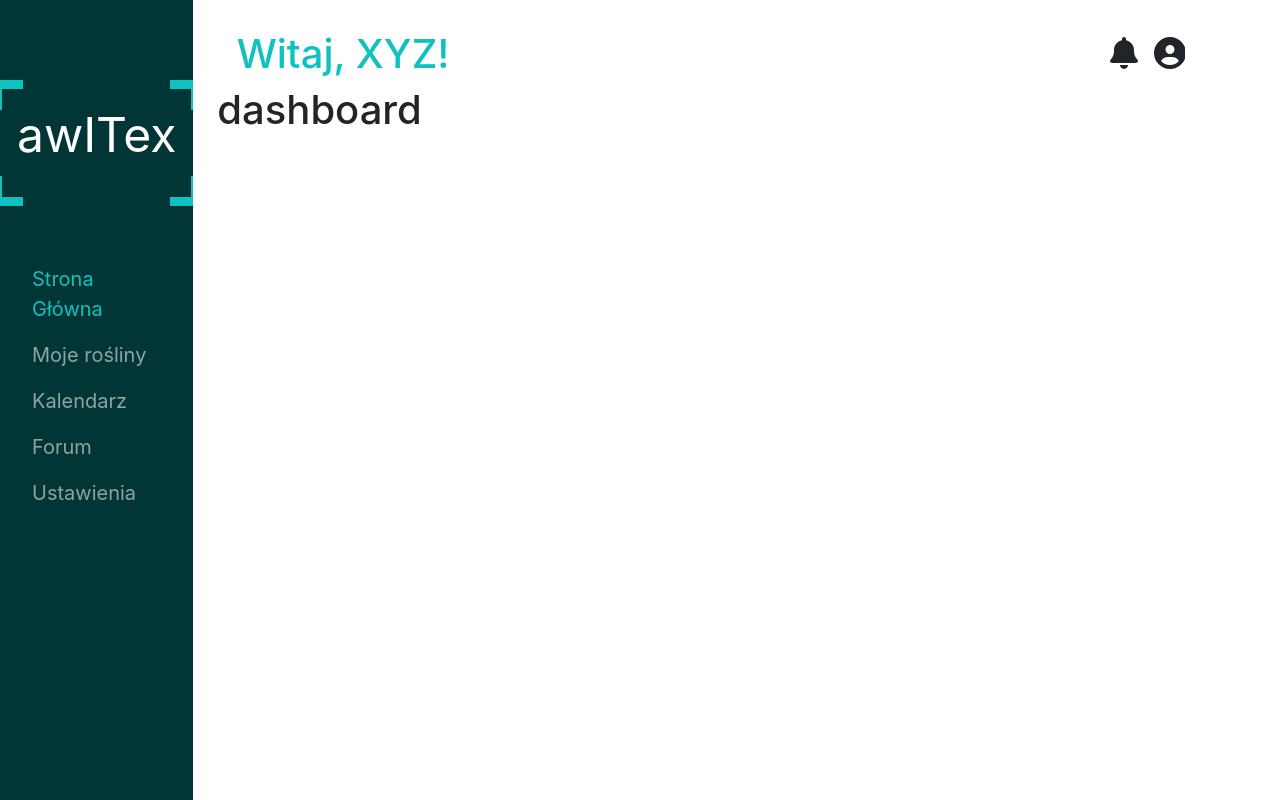
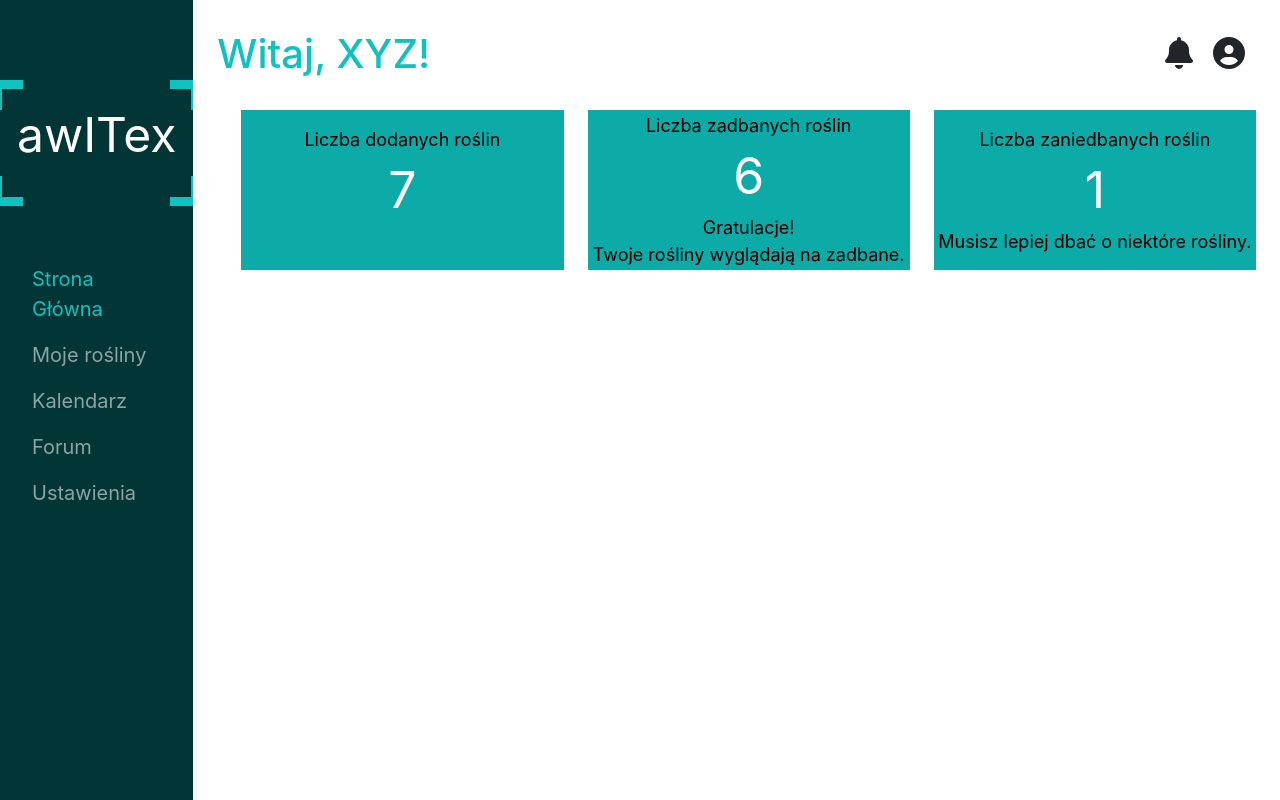
Before and after one commit to pploszczyca/AwITeks, a React (Create React App) app in the folder frontend/: page / in a window 1280 px wide. Built offline with nearby package versions, Linux system fonts and the light colour scheme.

Commit message:
dashboard stats

```diff
--- a/frontend/src/components/Dashboard/Dashboard.tsx
+++ b/frontend/src/components/Dashboard/Dashboard.tsx
@@ -1,8 +1,13 @@
 import React from "react";
+import {Container, Col, Row} from "react-bootstrap";
+import DashboardStats from "../DashboardStats/DashboardStats";
+
 
 function Dashboard() {
     return (
-        <h1>dashboard</h1>
+        <Container className="mt-4">
+            <DashboardStats/>
+        </Container>
     )
 }
 
--- a/frontend/src/components/DashboardStats/DashboardStats.tsx
+++ b/frontend/src/components/DashboardStats/DashboardStats.tsx
@@ -1,8 +1,54 @@
 import React from 'react';
+import {Col, Row} from "react-bootstrap";
+import styled from "styled-components";
+
+let StatsCard = styled.div`
+  text-align: center;
+  color: black;
+  background-color: #0CABA8;
+  font-size: 18px;
+  height: 20vh;
+  display: flex;
+  align-items: center;
+  justify-content: center;
+  flex-direction: column;
+
+  & > p{
+    margin: 0;
+  }
+
+  & .stat{
+    color: white;
+    font-size: 50px;
+  }
+`
+
 
 function DashboardStats() {
     return (
-        <div>Stats here</div>
+        <Row>
+            <Col>
+                <StatsCard>
+                    <p className="card-title">Liczba dodanych roślin</p>
+                    <p className="stat">7</p>
+                    <br/>
+                </StatsCard>
+            </Col>
+            <Col>
+                <StatsCard>
+                    <p className="card-title">Liczba zadbanych roślin</p>
+                    <p className="stat">6</p>
+                    <p className="details"> Gratulacje! <br/> Twoje rośliny wyglądają na zadbane.</p>
+                </StatsCard>
+            </Col>
+            <Col>
+                <StatsCard>
+                    <p className="card-title">Liczba zaniedbanych roślin</p>
+                    <p className="stat">1</p>
+                    <p className="details">Musisz lepiej dbać o niektóre rośliny.</p>
+                </StatsCard>
+            </Col>
+        </Row>
     );
 }
 
--- a/frontend/src/components/SiteTitleAndIcons/SiteTitleAndIcons.tsx
+++ b/frontend/src/components/SiteTitleAndIcons/SiteTitleAndIcons.tsx
@@ -10,7 +10,7 @@ let PageTitle = styled.h1`
 
 function SiteTitleAndIcons() {
     return (
-        <Container fluid style={{ paddingLeft: 0, paddingRight: 0, marginTop: 30, width: "80vw"}}>
+        <Container fluid style={{ paddingLeft: 0, paddingRight: 0, marginTop: 30, width: "87vw"}}>
             <Row>
                 <Col xs={10}>
                     <PageTitle>Witaj, XYZ!</PageTitle>
```
